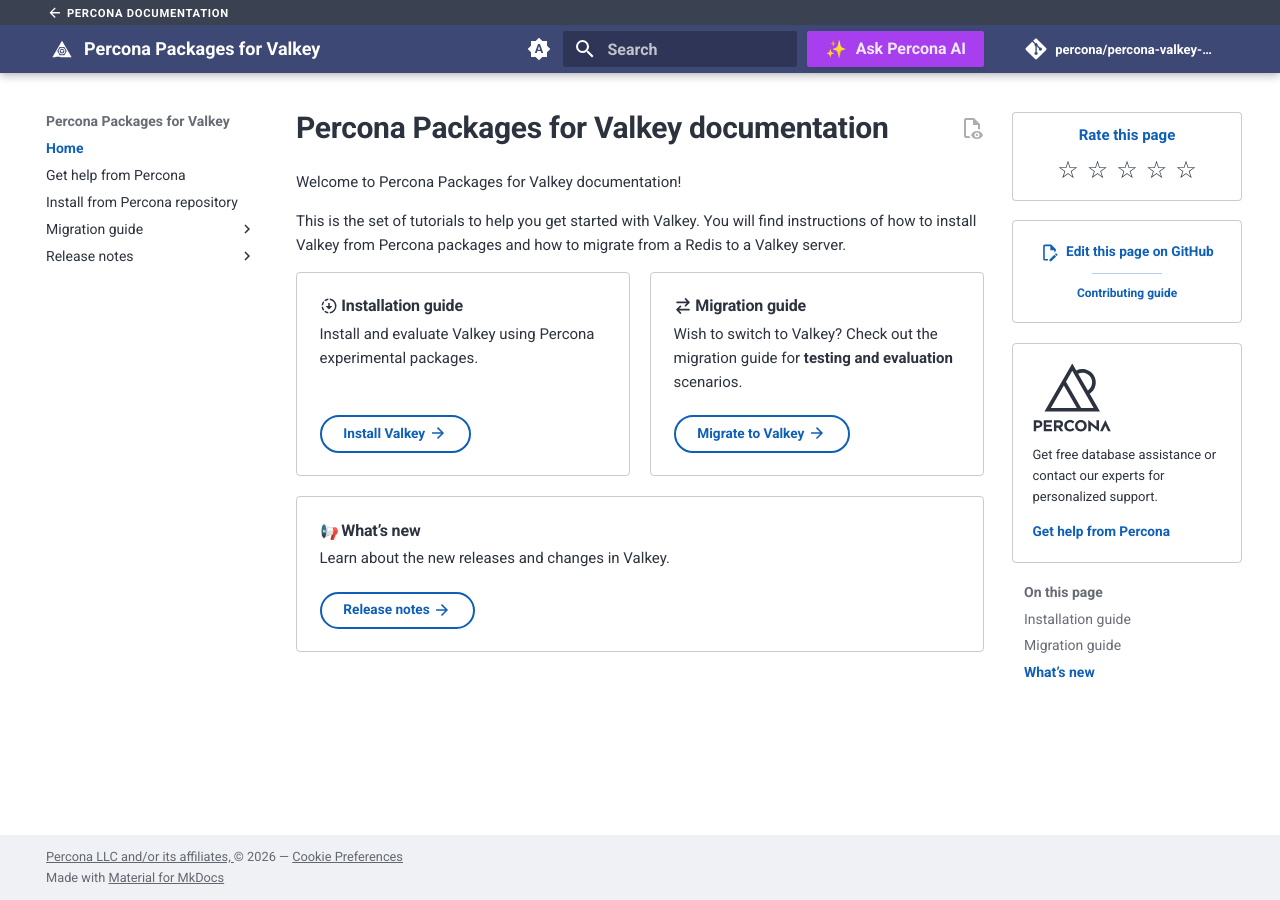
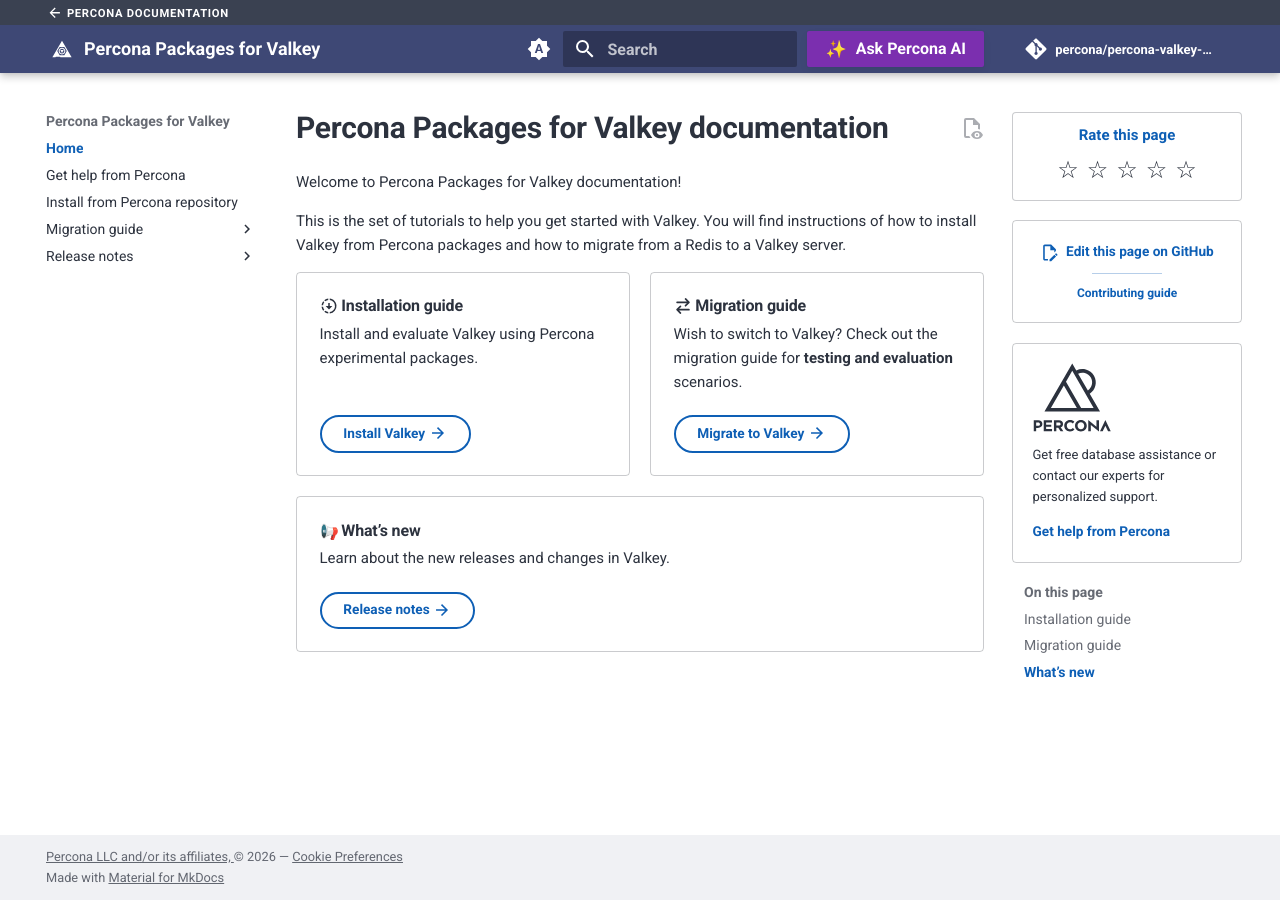
Before and after one commit to percona/percona-valkey-doc, an MkDocs documentation site: the page built from docs/index.md, in a window 1280 px wide. Built offline with MkDocs 1.6.1 and Material for MkDocs 9.7.7, drawn with Linux system fonts in a browser that asks for light colours; nearby versions of some CDN libraries; emoji names are drawn with the system emoji font; some web fonts are replaced; comment, search, counter and statistics services are not loaded.

Commit message:
Update kapa.css

```diff
--- a/docs/css/kapa.css
+++ b/docs/css/kapa.css
@@ -13,8 +13,8 @@ button#ask-percona-ai {
     border: none;
     border-radius: 0.1rem;
 
-    background: #A83FEF;
-    color: #F3E9FF;
+    background: #7B2FAF;
+    color: #FFFFFF;
 
     box-shadow: var(--md-shadow-z1);
 
@@ -33,13 +33,13 @@ button#ask-percona-ai {
 }
 
 button#ask-percona-ai:hover {
-    background: #B65AF2;
+    background: #8E3BC6;
 }
 
 button#ask-percona-ai:focus-visible {
     outline: none;
     box-shadow:
-        0 0 0 0.1rem rgba(168, 63, 239, 0.35),
+        0 0 0 0.1rem rgba(123, 47, 175, 0.35),
         var(--md-shadow-z2);
 }
 
```
